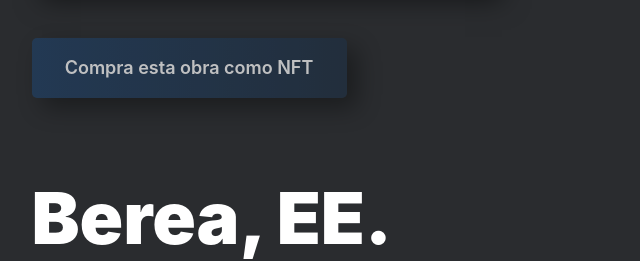
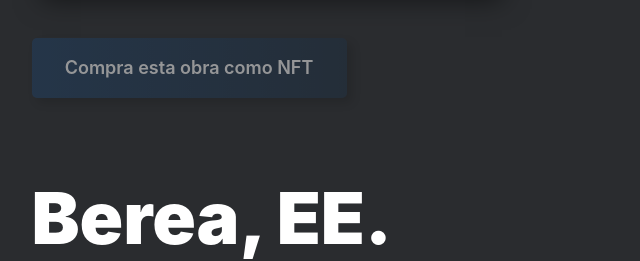
Before and after one commit to Melomario57/web_project_homeland, a plain HTML site: page index.html in a window 1280 px wide. In both pictures the pointer is over the link 304 px from the left and 3394 px from the top of the page. Shown: the part 3327-3588 px from the top of the page, 115-755 px from the left. Drawn offline with Linux system fonts and the light colour scheme; a web font is replaced by a local one.

Commit message:
segunda corrección para pruebas automatizadas

```diff
--- a/blocks/button.css
+++ b/blocks/button.css
@@ -3,7 +3,7 @@
   font-weight: 600;
   width: 289px;
   padding: 20px 13px 20px;
-  box-shadow: 10px 10px 25px rgba(0, 0, 0, 0.5);
+  box-shadow: 5px 5px 10px #00000040;
   background: linear-gradient(90deg, #0278fe40 0%, #003a7b40 99.98%);
   border-radius: 5px;
   grid-area: button;
@@ -16,7 +16,7 @@
 }
 
 .button:hover {
-  opacity: 0.7;
+  opacity: 0.5;
 }
 
 @media screen and (max-width: 767px) {
--- a/blocks/place.css
+++ b/blocks/place.css
@@ -30,7 +30,7 @@
 }
 
 .place__image:hover {
-  opacity: 0.7;
+  opacity: 0.5;
 }
 
 .place__website {
```
